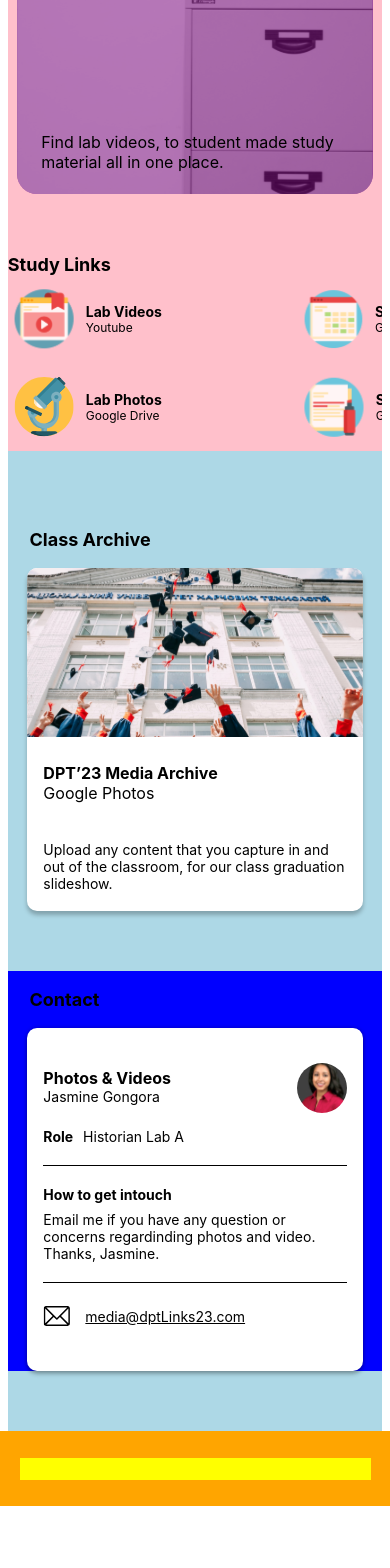
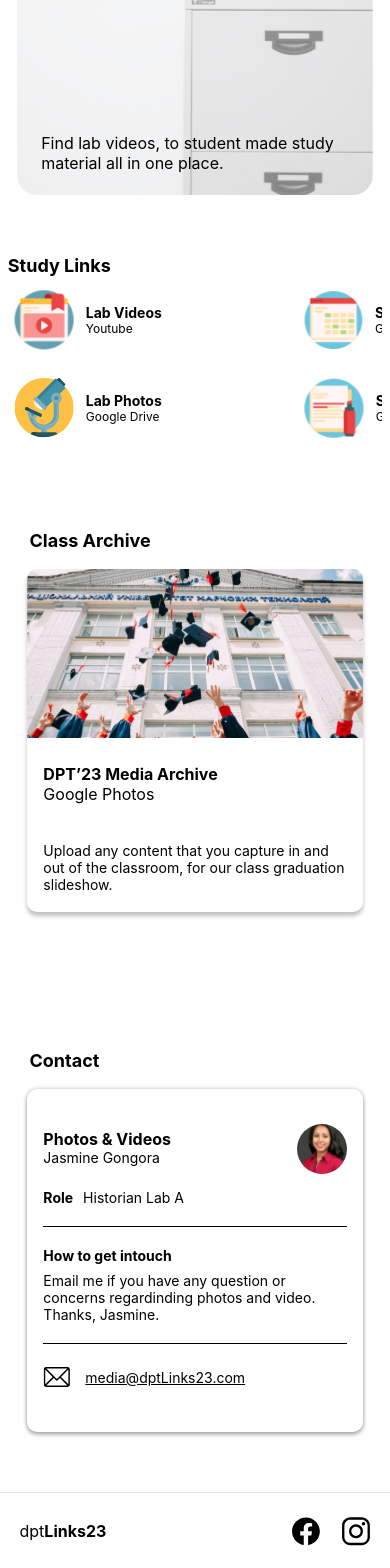
Before and after one commit to isaac-gorman/dptLinks, a React (Create React App) app in the folder prj/: page / in a window 390 px wide. Shown: the part 241-1809 px from the top of the page. Before the commit the page ends 1747 px from the top, so only its background shows below. Built offline with nearby package versions, Linux system fonts and the light colour scheme.

Commit message:
responsive guides commented out

```diff
--- a/prj/src/components/ClassArchive.js
+++ b/prj/src/components/ClassArchive.js
@@ -14,13 +14,16 @@ const Container = styled.div`
 
   @media (min-width: 768px) {
     width: 50%;
-    background: pink;
+    // background: pink;
     align-items: flex-start;
+
+    // margin-top: 20px;
+    // margin-bottom: 20px;
   }
 
   @media (min-width: 1152px) {
     width: 65%;
-    background: blue;
+    // background: blue;
     margin-top: 0px;
     align-items: center;
   } ;
--- a/prj/src/components/Contact.js
+++ b/prj/src/components/Contact.js
@@ -7,23 +7,25 @@ const Container = styled.div`
   width: 100%;
   height: 400px;
   margin: 0 auto;
-  // margin-top: 60px;
+  margin-top: 60px;
   margin-bottom: 60px;
   display: flex;
   flex-direction: column;
   align-items: center;
-  background: blue;
+  // background: blue;
   // align-items: flex-end;
 
   @media (min-width: 768px) {
     width: 50%;
-    background: green;
+    // background: green;
     align-items: flex-end;
+    // margin-top: 20px;
+    // margin-bottom: 20px;
   }
 
   @media (min-width: 1152px) {
     width: 65%;
-    background: blue;
+    // background: blue;
     margin-top: 0px;
     align-items: center;
   } ;
--- a/prj/src/components/Footer.js
+++ b/prj/src/components/Footer.js
@@ -1,11 +1,15 @@
 import React from "react";
 import styled from "styled-components";
+import FB from "./FB.svg";
+import IG from "./IG.svg";
 
 const Container = styled.div`
   width: 100vw;
   height: 45px;
 
-  background: orange;
+  border-top: 0.1px solid #e6e6e6;
+
+  // background: orange;
   display: flex;
   justify-content: center;
   align-items: center;
@@ -27,14 +31,84 @@ const ContentDiv = styled.div`
   width: 90%;
   height: 22px;
 
-  background: yellow;
+  // background: yellow;
   display: flex;
+  align-items: center;
+  justify-content: space-between;
+
+  @media (min-height: 800px) {
+    height: 40px;
+  }
+`;
+
+const LogoDiv = styled.div`
+  display: flex;
+  margin-top: 0px;
+  margin-bottom: 0px;
+  // height: 10px;
+`;
+
+const Logo = styled.p`
+  font-size: 14px;
+  // line-height: 16px;
+  text-align: center;
+  margin-top: 0px;
+  margin-bottom: 0px;
+
+  @media (min-height: 800px) {
+    font-size: 16px;
+  }
+  @media (min-width: 768px) {
+    font-size: 16px;
+  }
+`;
+
+const Bold = styled.span`
+  font-weight: bold;
+`;
+
+const SocialDiv = styled.div`
+  display: flex;
+  width: 60px;
+  justify-content: space-between;
+  @media (min-height: 800px) {
+    width: 80px;
+  }
+`;
+
+const FBIcon = styled.img`
+  width: 20px;
+  height: 20px;
+
+  @media (min-height: 800px) {
+    width: 30px;
+    height: 30px;
+  }
+`;
+const IGIcon = styled.img`
+  width: 20px;
+  height: 20px;
+
+  @media (min-height: 800px) {
+    width: 30px;
+    height: 30px;
+  }
 `;
 
 function Footer() {
   return (
     <Container>
-      <ContentDiv></ContentDiv>
+      <ContentDiv>
+        <LogoDiv>
+          <Logo>
+            dpt<Bold>Links23</Bold>
+          </Logo>
+        </LogoDiv>
+        <SocialDiv>
+          <FBIcon src={FB} alt="Facebook icon" />
+          <IGIcon src={IG} alt="Instagram icon" />
+        </SocialDiv>
+      </ContentDiv>
     </Container>
   );
 }
--- a/prj/src/components/Header.js
+++ b/prj/src/components/Header.js
@@ -2,20 +2,25 @@ import React from "react";
 import styled from "styled-components";
 
 const HeaderContainer = styled.div`
-  width: 96vw;
+  width: 100vw;
   margin: 0 auto;
   height: 60px;
   // background: #e5e5e5;
   display: flex;
   flex-direction: column;
   justify-content: center;
+  border-bottom: 0.1px solid #e6e6e6;
 
   @media (min-width: 1152px) {
     text-align: left;
     font-size: 14px;
     // height: 80px;
-    background: #e5e5e5;
+    // background: #e5e5e5;
     margin-bottom: 0px;
+  }
+
+  @media (min-width: 768px) {
+    height: 60px;
   }
 
   @media (min-height: 800px) {
@@ -34,7 +39,7 @@ const Logo = styled.p`
 
   @media (min-width: 1152px) {
     text-align: center;
-    font-size: 20px;
+    font-size: 16px;
   }
 `;
 
--- a/prj/src/components/Hero.js
+++ b/prj/src/components/Hero.js
@@ -9,7 +9,7 @@ const HeroContainer = styled.div`
   width: 95%;
   height: 350px;
 
-  background: purple;
+  background: whit;
   border-radius: 20px;
 
   @media (min-width: 768px) {
--- a/prj/src/components/Wrapper.js
+++ b/prj/src/components/Wrapper.js
@@ -23,7 +23,7 @@ const ResponsiveSection = styled.div`
   width: 96vw;
   margin: 0 auto;
   // height: 100%;
-  background: green;
+  // background: green;
   display: flex;
   flex-direction: column;
   align-items: center;
@@ -37,7 +37,7 @@ const SectionA = styled.div`
   width: 100%;
   // margin: 0 auto;
   height: 50%;
-  background: pink;
+  // background: pink;
   display: flex;
   flex-direction: column;
   align-items: center;
@@ -64,26 +64,31 @@ const SectionB = styled.div`
   height: 50%;
   // margin: 0 auto;
 
-  background: lightblue;
+  // background: lightblue;
   display: flex;
   flex-direction: column;
   align-items: center;
   // justify-content: center;
 
   @media (min-width: 768px) {
-    width: 100%;
-    background: grey;
+    // width: 100%;
+    margin-top: 100px;
+    margin-bottom: 100px;
+    height: 40vh;
+    // background: grey;
     flex-direction: row;
     justify-content: flex-start;
   }
 
   @media (min-width: 1152px) {
     // width: 65%;
-    background: grey;
+    // background: grey;
     flex-direction: column;
     overflow: hidden;
     overflow-y: scroll;
     height: 600px;
+    margin-top: 0px;
+    margin-bottom: 0px;
   }
 
   @media (min-width: 1280px) {
```
Also changed, not shown: prj/src/components/FB.svg (added), prj/src/components/IG.svg (added).
